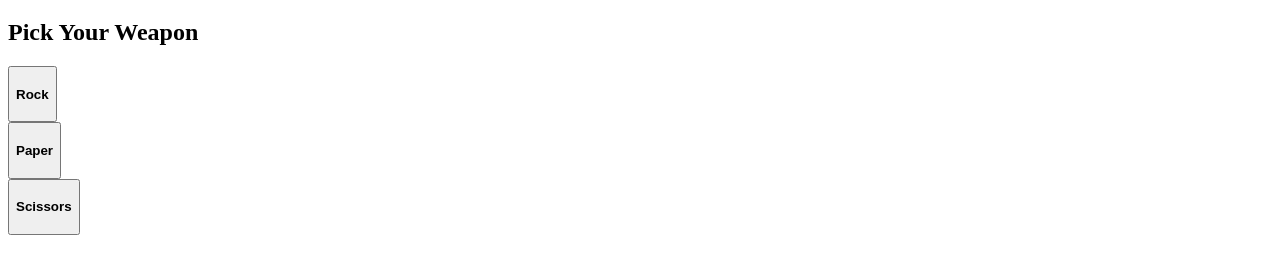
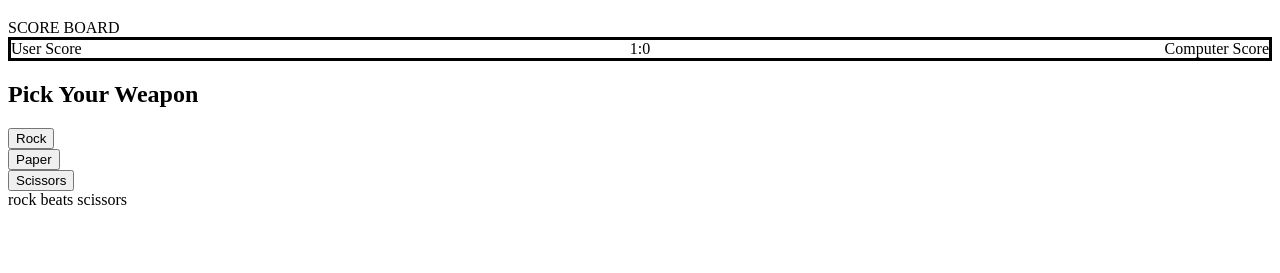
Before and after one commit to scha4/rps, a plain HTML site: page index.html in a window 1280 px wide. Both pictures are taken after a click on the button "Rock". Shown: the part 61-334 px from the top of the page. Drawn offline with Linux system fonts and the light colour scheme.

Commit message:
added buttons

```diff
--- a/index.html
+++ b/index.html
@@ -4,25 +4,34 @@
     <meta charset="UTF-8" />
     <meta http-equiv="X-UA-Compatible" content="IE=edge" />
     <meta name="viewport" content="width=device-width, initial-scale=1.0" />
-    <title>Document</title>
+    <title>Rock Paper Scissors</title>
+    <link rel="stylesheet" href="styles.css" />
   </head>
 
   <body>
     <div>
       <h1>Rock Paper Scissors of DEATH</h1>
     </div>
+    SCORE BOARD
+    <div class="scoreBoard">
+      <div class="userLabel">User Score</div>
+      <div class="compLabel">Computer Score</div>
+      <span id="userScore">0</span>:<span id="compScore">0</span>
+    </div>
+
     <div>
       <h2>Pick Your Weapon</h2>
     </div>
     <div>
-      <button class="rock"><h4>Rock</h4></button>
+      <button class="choiceBtn" id="r">Rock</button>
     </div>
     <div>
-      <button class="paper"><h4>Paper</h4></button>
+      <button class="choiceBtn>" id="p">Paper</button>
     </div>
     <div>
-      <button class="scissor"><h4>Scissors</h4></button>
+      <button class="choiceBtn" id="s">Scissors</button>
     </div>
+    <div id="result">result</div>
     <script src="javascript.js"></script>
   </body>
 </html>
--- a/javascript.js
+++ b/javascript.js
@@ -1,35 +1,63 @@
+//UI
+let userScore = 0;
+let compScore = 0;
+
+const userScoreSpan = document.getElementById("userScore");
+const compScoreSpan = document.getElementById("compScore");
+const rockDiv = document.getElementById("r");
+const paperDiv = document.getElementById("p");
+const scissorsDiv = document.getElementById("s");
+const results = document.getElementById("result");
+
+//UI
+
+rockDiv.addEventListener("click", function () {
+  play("rock");
+});
+paperDiv.addEventListener("click", function () {
+  play("paper");
+});
+scissorsDiv.addEventListener("click", function () {
+  play("scissors");
+});
+
+// How the game functions
 const options = ["rock", "paper", "scissors"];
+const computerSelection = computerPicks();
 
 function computerPicks() {
   const choice = options[Math.floor(Math.random() * options.length)];
   return choice;
 }
-function checkWinner(playerSelection, computerSelection) {
+
+function play(playerSelection) {
   if (playerSelection == computerSelection) {
-    return "Tie";
+    results.innerHTML = `Its a tie`;
   } else if (
     (playerSelection == "rock" && computerSelection == "scissors") ||
     (playerSelection == "paper" && computerSelection == "rock") ||
     (playerSelection == "scissors" && computerSelection == "paper")
   ) {
-    return "Win";
+    userScore++;
+    userScoreSpan.innerHTML = userScore;
+    results.innerHTML = `${playerSelection} beats ${computerSelection}`;
   } else {
-    return "lose";
+    compScore++;
+    compScoreSpan.innerHTML = compScore;
+    results.innerHTML = `${computerSelection} beats ${playerSelection}`;
   }
 }
 
-function play(playerSelection, computerSelection) {
-  const result = checkWinner(playerSelection, computerSelection);
-  if (result == "Tie") {
-    return "it was a tie";
-  }
-  if (result == "Win") {
-    return "you have won";
-  }
-  if (result == "lose") {
-    return "you suck";
-  }
-}
-let playerSelection = "rock";
-const computerSelection = computerPicks();
-console.log(play(playerSelection, computerSelection));
+// function play(playerSelection, computerSelection) {
+//   const result = checkWinner(playerSelection, computerSelection);
+
+//   if (result == "Tie") {
+//     return "it was a tie";
+//   }
+//   if (result == "Win") {
+//     return "you have won";
+//   }
+//   if (result == "Lose") {
+//     return "you suck";
+//   }
+// }
--- /dev/null
+++ b/styles.css
@@ -0,0 +1,19 @@
+body {
+  background: white;
+}
+
+.scoreBoard {
+  text-align: center;
+  border: 3px solid black;
+  position: relative;
+}
+.userLabel {
+  position: absolute;
+  top: 0px;
+  left: 0;
+}
+.compLabel {
+  position: absolute;
+  top: 0;
+  right: 0;
+}
```
